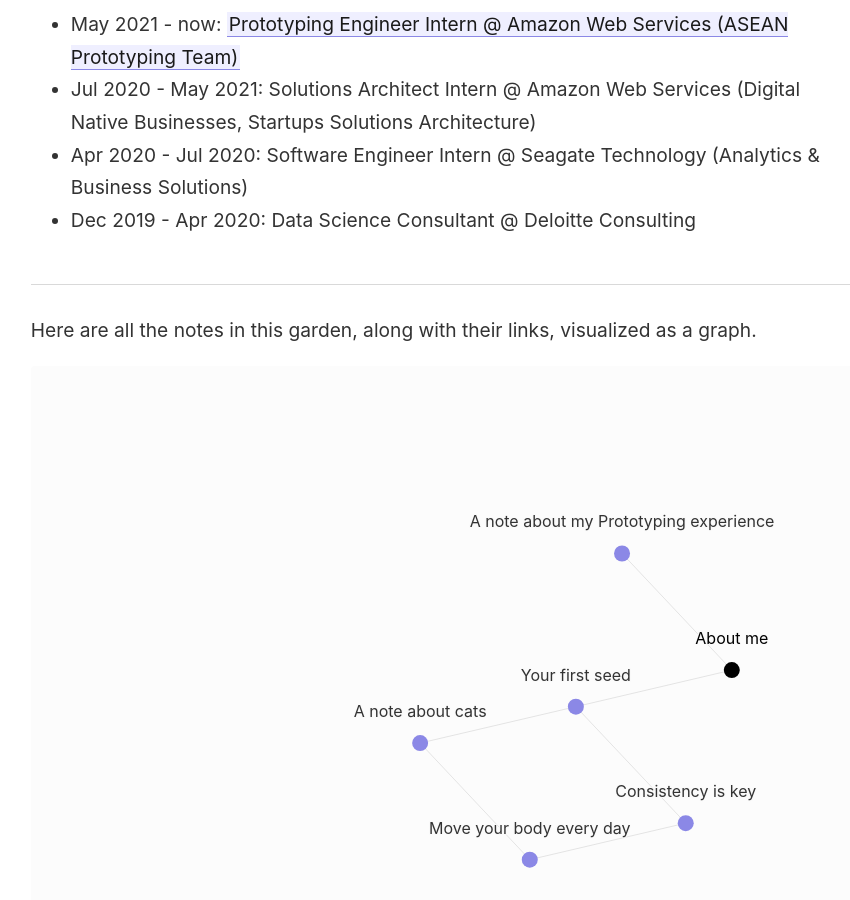
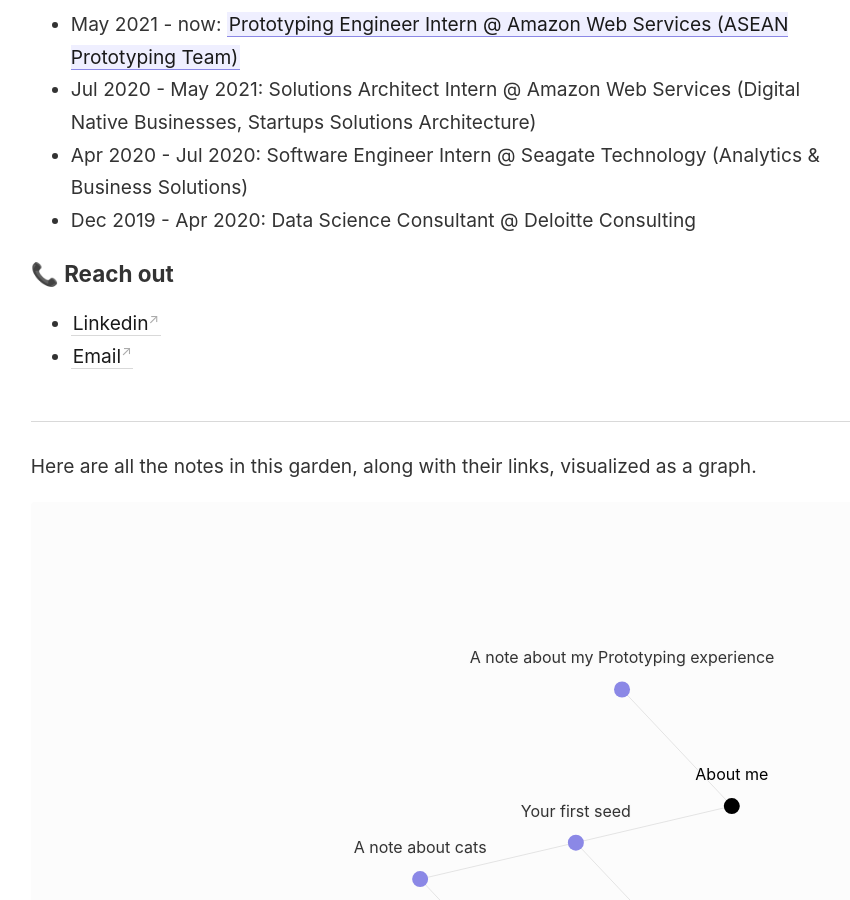
Before and after one commit to glendont/digital-garden-glendont, a Jekyll site: the page built from _notes/about.md, in a window 1280 px wide and 900 px high, scrolled down 1232 px. Shown: the whole window, without its empty margins (46-896 px from the left). Built offline with Jekyll 4.4.1, drawn with Linux system fonts in a browser that asks for light colours.

Commit message:
Added contact details

```diff
--- a/_notes/about.md
+++ b/_notes/about.md
@@ -15,3 +15,7 @@ Hey there! I’m Glendon, a current senior from the Renaissance Engineering Prog
 - Jul 2020 - May 2021: Solutions Architect Intern @ Amazon Web Services (Digital Native Businesses, Startups Solutions Architecture)
 - Apr 2020 - Jul 2020: Software Engineer Intern @ Seagate Technology (Analytics & Business Solutions)
 - Dec 2019 - Apr 2020: Data Science Consultant @ Deloitte Consulting
+
+### 📞 Reach out
+- [Linkedin](https://www.linkedin.com/in/glendonthaiw/)
+- [Email](mailto:glendon888@gmail.com)
```
